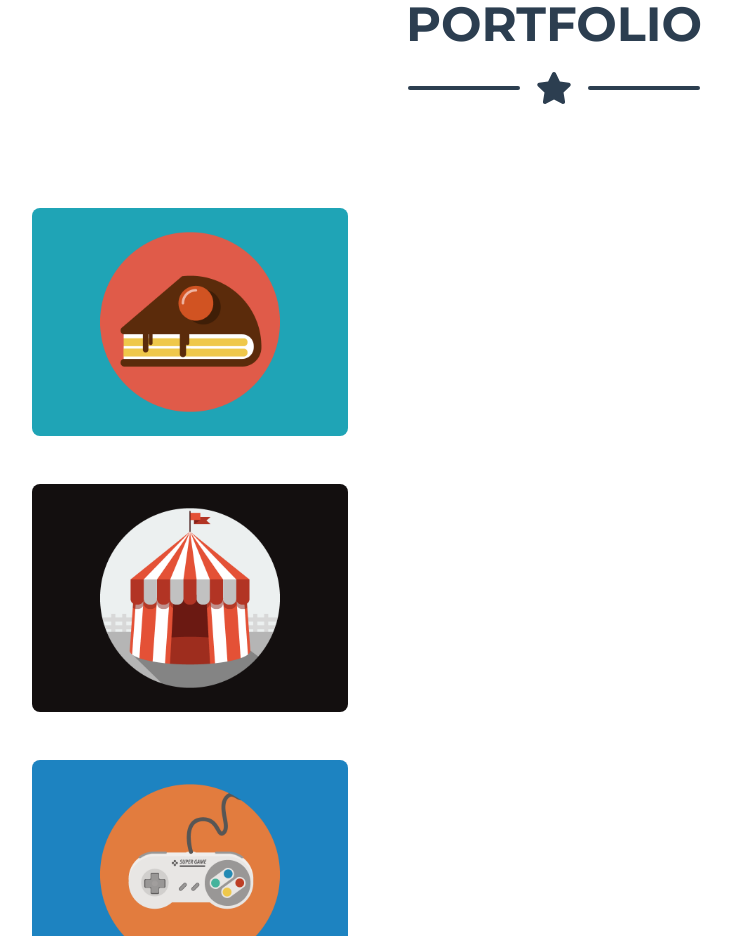
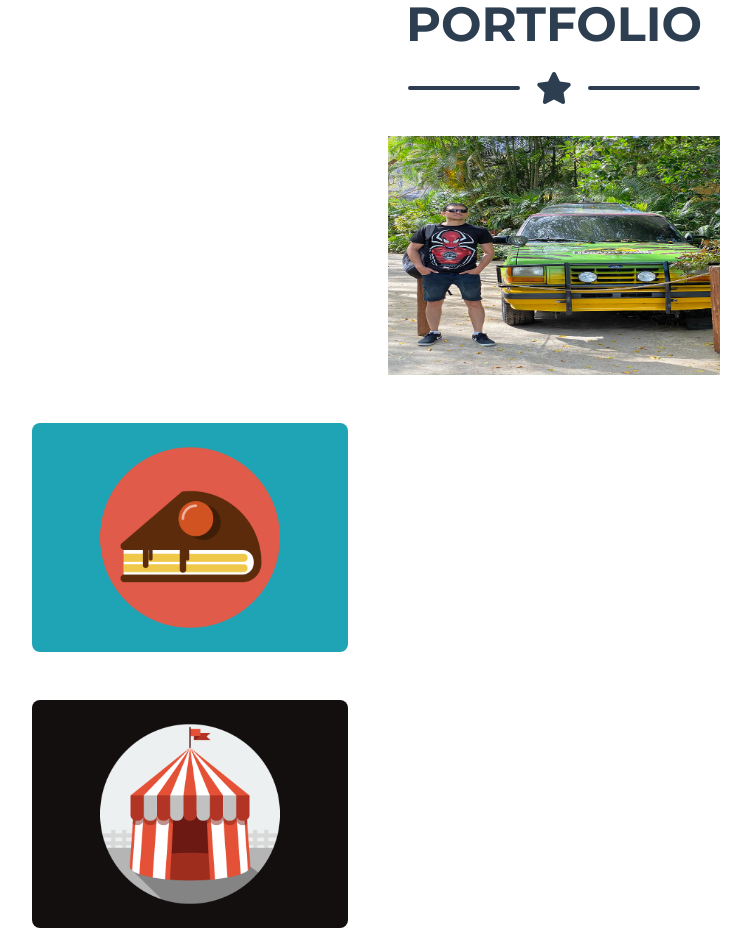
Before and after one commit to jbouquet90/ViajesconJoni, a plain HTML site: page index.html in a window 1280 px wide. Shown: the part 940-1876 px from the top of the page, without its empty margins (86-837 px from the left). Drawn offline with nearby package versions, Linux system fonts and the light colour scheme.

Commit message:
Update index.html

```diff
--- a/index.html
+++ b/index.html
@@ -66,7 +66,7 @@
                 <div class="row justify-content-center">
                     <!-- Portfolio Item 1-->
                     <div class="col-md-6 col-lg-4 mb-5">
-                         <img class="img-fluid" src="assets/img/portfolio/Porfolio1.JPEG" alt="" />
+                         <img class="img-fluid" src="assets/img/portfolio/Porfolio1.png" alt="" />
                     </div>
                </div>
                     <!-- Portfolio Item 2-->
```
